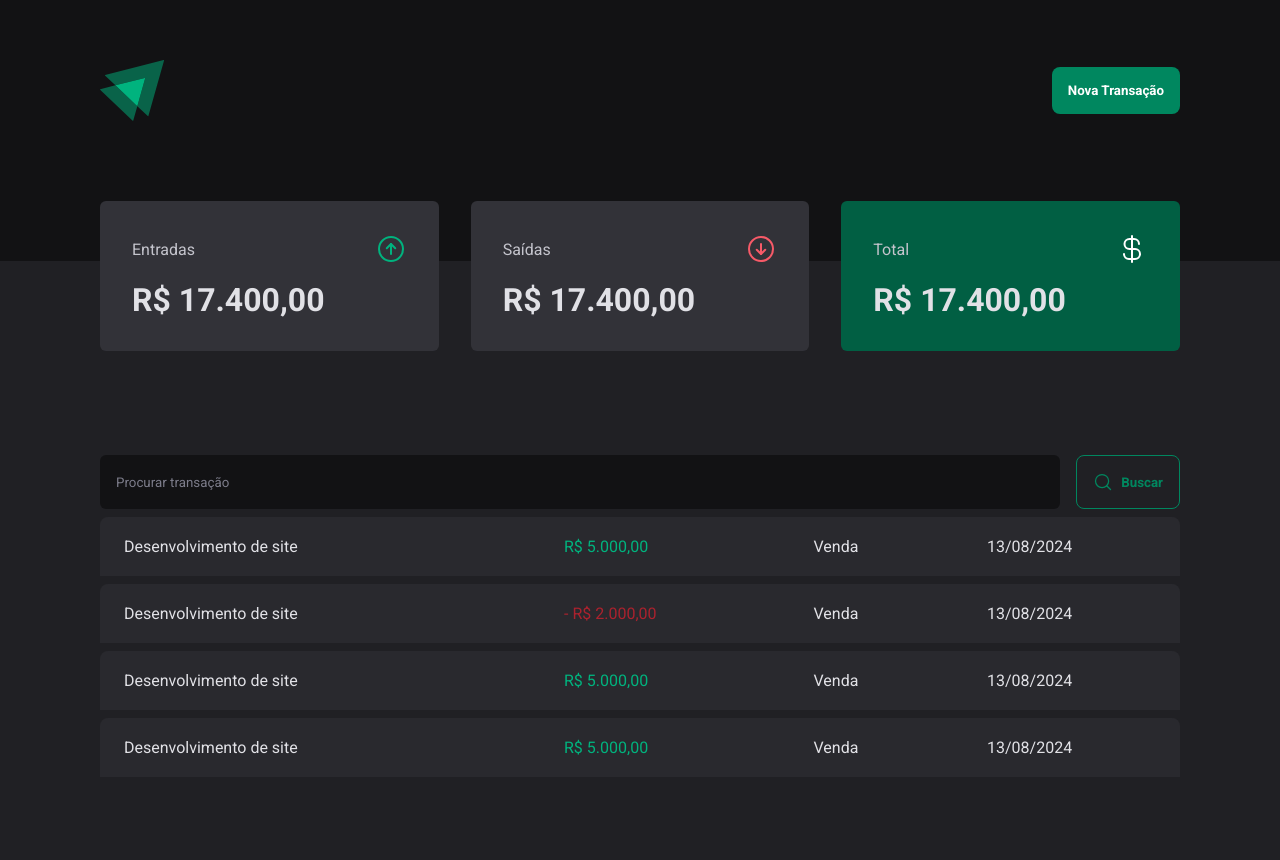
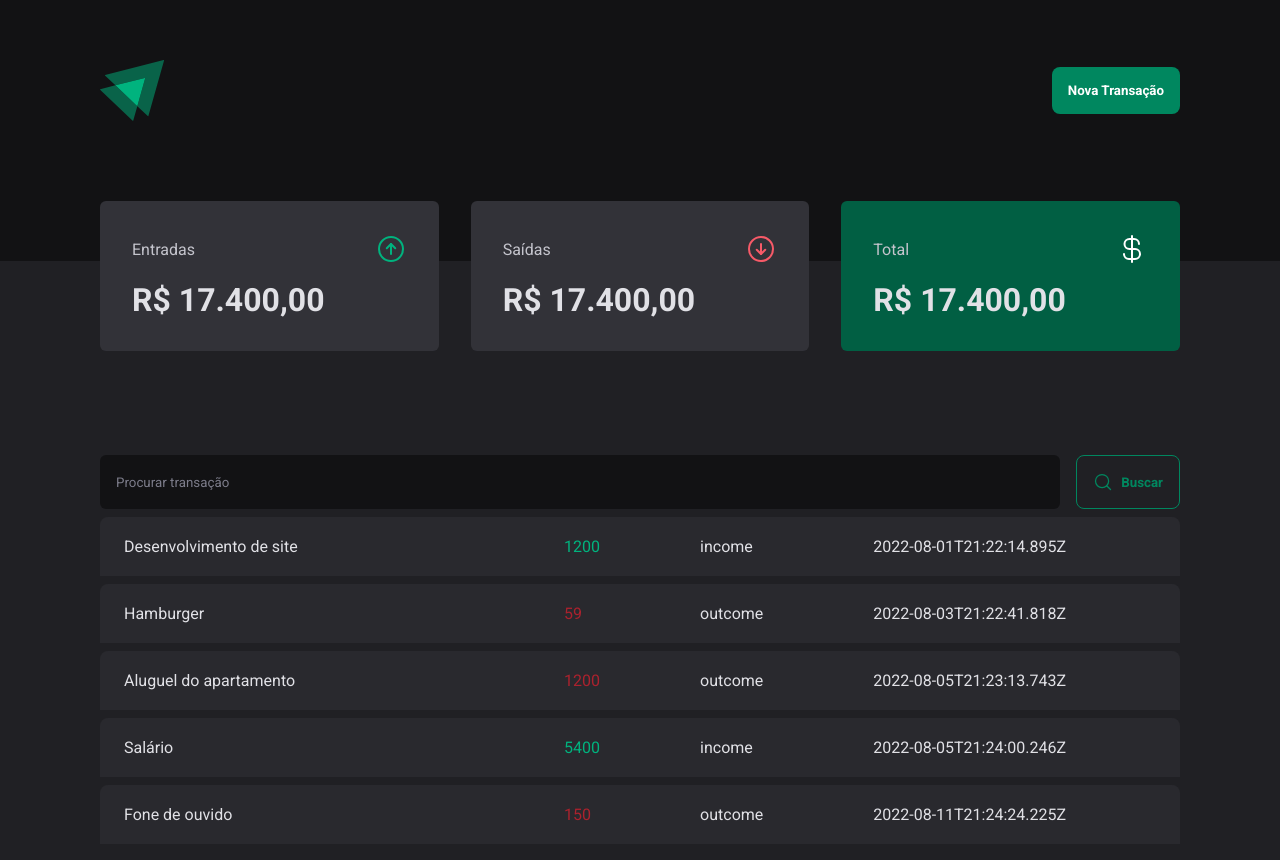
Before and after one commit to Gustavohps10/finance-app, a React (Vite) app: page / in a window 1280 px wide. Shown: the top 860 px of the page. Before the commit the page ends 805 px from the top, so only its background shows below. Built offline with nearby package versions, Linux system fonts and the light colour scheme; data requests are answered from the project's data file.

Commit message:
feat: add Transactions list

```diff
--- a/src/App.tsx
+++ b/src/App.tsx
@@ -2,12 +2,16 @@ import { ThemeProvider } from 'styled-components'
 import { theme } from './styles/themes/default'
 import { GlobalStyle } from './styles/global'
 import { Transactions } from './pages/Transactions'
+import { TransactionsProvider } from './components/contexts/TransactionsContext'
 
 export function App() {
   return (
     <ThemeProvider theme={theme.dark}>
       <GlobalStyle />
-      <Transactions />
+
+      <TransactionsProvider>
+        <Transactions />
+      </TransactionsProvider>
     </ThemeProvider>
   )
 }
--- /dev/null
+++ b/src/components/contexts/TransactionsContext.tsx
@@ -0,0 +1,42 @@
+import { ReactNode, createContext, useEffect, useState } from 'react'
+
+interface Transaction {
+  description: string
+  price: number
+  category: string
+  type: 'income' | 'outcome'
+  createdAt: string
+  id: number
+}
+
+interface TransactionsContextType {
+  transactions: Transaction[]
+}
+
+interface TransactionsProviderProps {
+  children: ReactNode
+}
+
+export const TransactionsContext = createContext<TransactionsContextType>(
+  {} as TransactionsContextType,
+)
+
+export function TransactionsProvider({ children }: TransactionsProviderProps) {
+  const [transactions, setTransactions] = useState<Transaction[]>([])
+
+  useEffect(() => {
+    loadTransactions()
+  }, [])
+
+  async function loadTransactions() {
+    const response = await fetch('http://localhost:3333/transactions')
+    const data = (await response.json()) as Transaction[]
+
+    setTransactions(data)
+  }
+  return (
+    <TransactionsContext.Provider value={{ transactions }}>
+      {children}
+    </TransactionsContext.Provider>
+  )
+}
--- a/src/pages/Transactions/index.tsx
+++ b/src/pages/Transactions/index.tsx
@@ -1,9 +1,13 @@
+import { useContext } from 'react'
 import { Header } from '../../components/Header'
 import { SearchForm } from '../../components/SearchForm'
 import { Summary } from '../../components/Summary'
 import * as S from './styled'
+import { TransactionsContext } from '../../components/contexts/TransactionsContext'
 
 export function Transactions() {
+  const { transactions } = useContext(TransactionsContext)
+
   return (
     <>
       <Header />
@@ -13,40 +17,18 @@ export function Transactions() {
         <SearchForm />
         <S.TransactionsTable>
           <tbody>
-            <tr>
-              <td width="40%">Desenvolvimento de site</td>
-              <td>
-                <S.PriceHighlight>R$ 5.000,00</S.PriceHighlight>
-              </td>
-              <td>Venda</td>
-              <td>13/08/2024</td>
-            </tr>
-            <tr>
-              <td width="40%">Desenvolvimento de site</td>
-              <td>
-                <S.PriceHighlight variant="outcome">
-                  - R$ 2.000,00
-                </S.PriceHighlight>
-              </td>
-              <td>Venda</td>
-              <td>13/08/2024</td>
-            </tr>
-            <tr>
-              <td width="40%">Desenvolvimento de site</td>
-              <td>
-                <S.PriceHighlight>R$ 5.000,00</S.PriceHighlight>
-              </td>
-              <td>Venda</td>
-              <td>13/08/2024</td>
-            </tr>
-            <tr>
-              <td width="40%">Desenvolvimento de site</td>
-              <td>
-                <S.PriceHighlight>R$ 5.000,00</S.PriceHighlight>
-              </td>
-              <td>Venda</td>
-              <td>13/08/2024</td>
-            </tr>
+            {transactions.map((transaction) => (
+              <tr key={transaction.id}>
+                <td width="40%">{transaction.description}</td>
+                <td>
+                  <S.PriceHighlight variant={transaction.type}>
+                    {transaction.price}
+                  </S.PriceHighlight>
+                </td>
+                <td>{transaction.type}</td>
+                <td>{transaction.createdAt}</td>
+              </tr>
+            ))}
           </tbody>
         </S.TransactionsTable>
       </S.TransactionsContainer>
```
